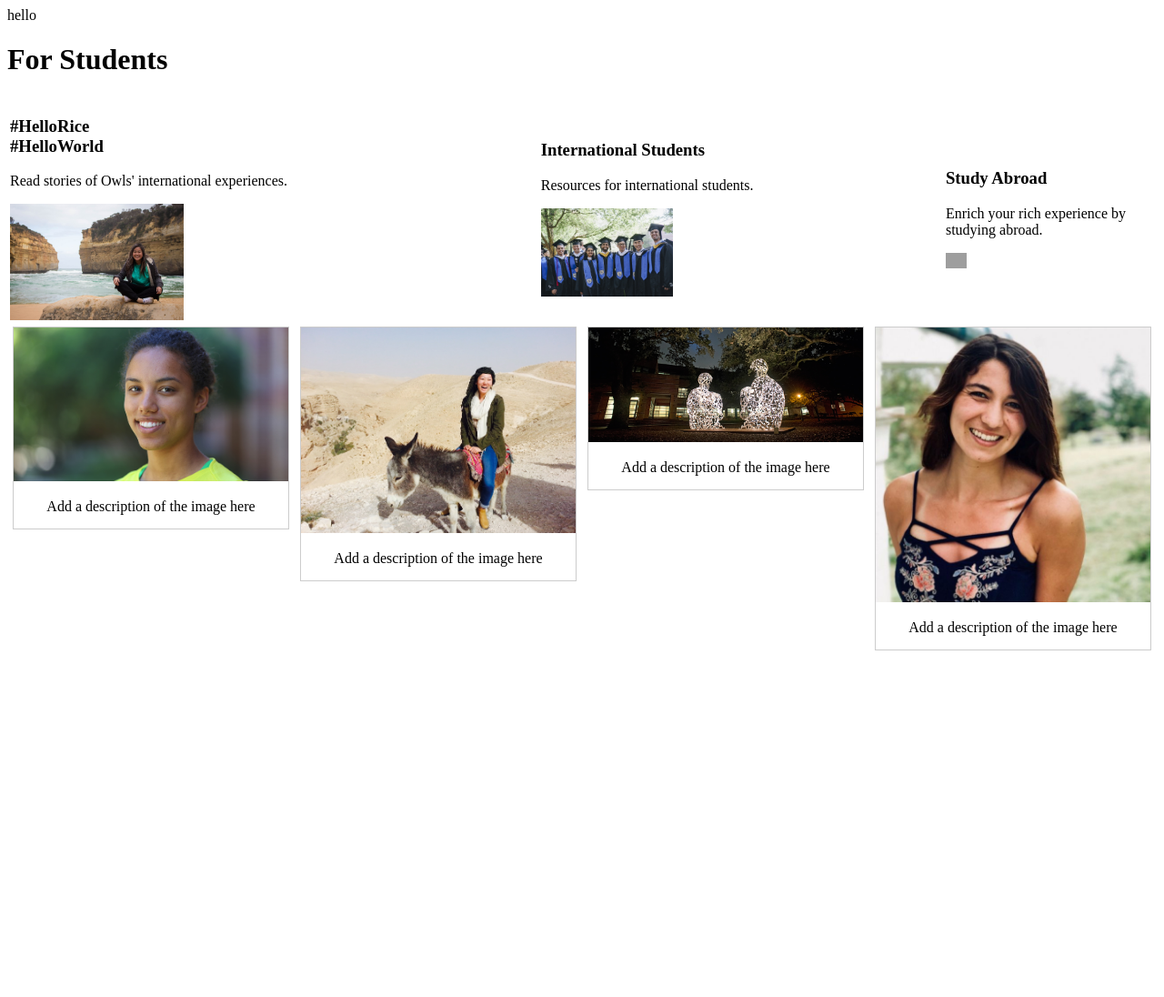
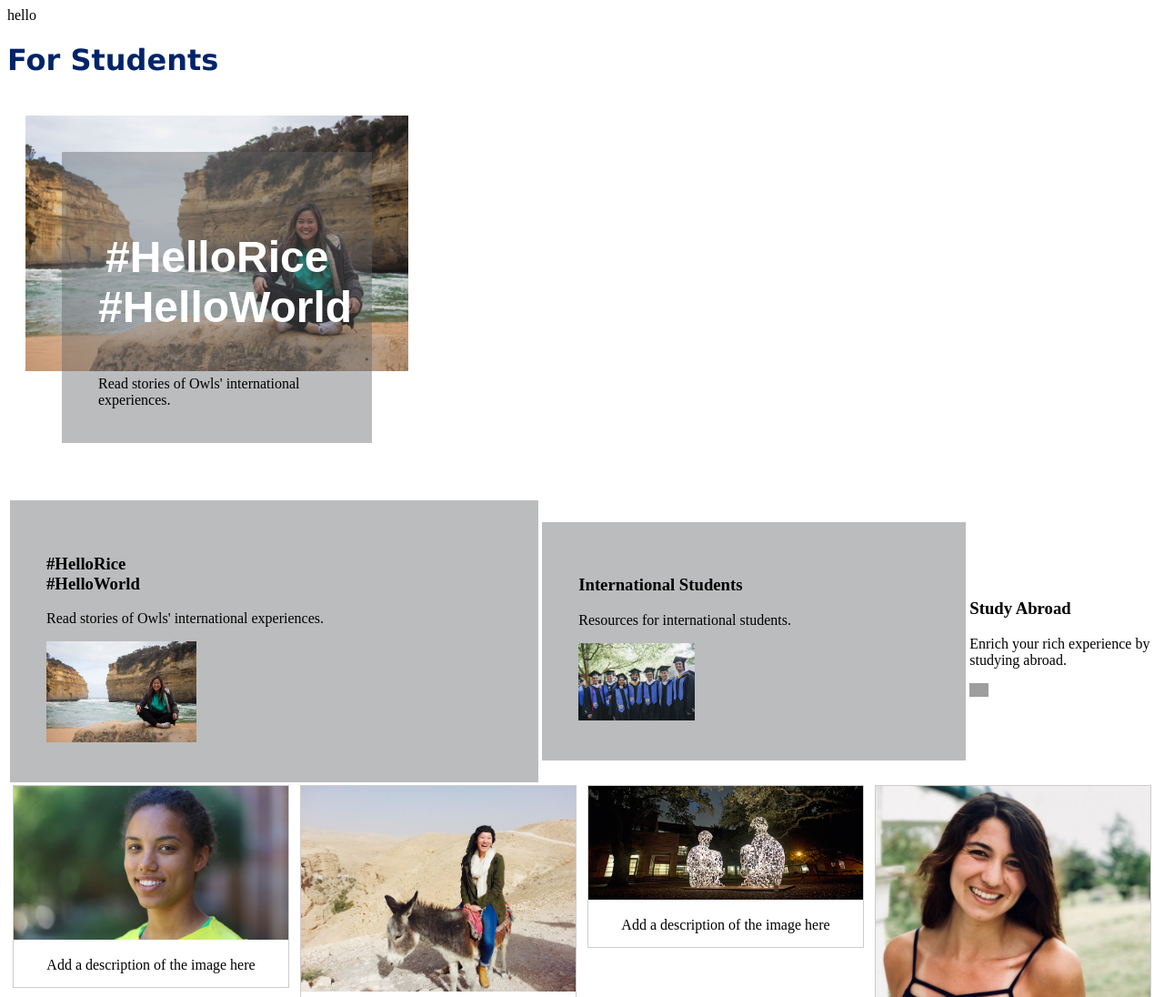
Before and after one commit to GoGeneGo/Global-Student-Site, a plain HTML site: page src/index.html in a window 1280 px wide. Shown: the top 1096 px of the page at 91% size. Before the commit the page ends 800 px from the top, so only its background shows below. Drawn offline with Linux system fonts and the light colour scheme; grey boxes are pictures that could not be loaded.

Commit message:
formatting

```diff
--- a/src/index.css
+++ b/src/index.css
@@ -1,5 +1,6 @@
 #main{
-    font: Verdana;
+    font-family: Verdana;
+    color:#002469;
 
 
 
@@ -12,6 +13,46 @@
 
 
 }
+
+div.mainBottom {
+
+    padding: 40px;
+    background-color:#5e60626b;
+    width:100%;
+    height:100%;
+
+
+}
+
+div.mainBottom img {
+    width: 100%;
+    height: 100%;
+}
+
+.title{
+    color:white;
+    font-size:48px;
+    text-align:center;
+    font-family: Arial, Helvetica, sans-serif;
+
+}
+
+
+.sections{
+    margin:20px;
+    padding: 40px;
+
+    float: left;
+    width:33.333%;
+    height: 400px;
+    background-image:url("resources/Rice Global Mockup Resources/16.09 - Kaysie spotlight photo.jpg");
+    background-size: contain;
+    background-repeat: no-repeat;
+
+}
+
+
+
 
 
 div.gallery {
--- a/src/index.html
+++ b/src/index.html
@@ -14,21 +14,46 @@
     <!--<button type="button" onclick="test">Try it</button>-->
 
 
+    <div class="sections">
+        <div class="mainBottom">
+            <!--
+
+            <img src="resources/Rice Global Mockup Resources/16.09 - Kaysie spotlight photo.jpg" alt="Humans of Rice" >-->
+            <h3 class="title">#HelloRice <br>#HelloWorld </h3>
+            <p>Read stories of Owls' international experiences. </p>
+
+        </div>
+
+    </div>
 
 
+
+<div>
     <table style="width:100%">
 
         <tr>
+
+
             <td >
+
+
+                <div class="mainBottom">
                 <h3>#HelloRice <br>#HelloWorld </h3>
                 <p>Read stories of Owls' international experiences. </p>
-                <img src="resources/Rice Global Mockup Resources/16.09 - Kaysie spotlight photo.jpg" alt="Humans of Rice" style="width:33%">
+                    <img src="resources/Rice Global Mockup Resources/16.09 - Kaysie spotlight photo.jpg" alt="Humans of Rice" style="width:33%">
+
+                </div>
             </td>
+
+
+
             <td >
+                <div class="mainBottom">
+
                 <h3>International Students </h3>
                 <p>Resources for international students. </p>
-                <img src="resources/Rice Global Mockup Resources/3053_dsc058182p.jpg" alt="OISS" style="width:33%">
-
+                <div><img src="resources/Rice Global Mockup Resources/3053_dsc058182p.jpg" alt="OISS" style="width:33%"></div>
+                </div>
             </td>
             <td >
                 <h3>Study Abroad </h3>
@@ -37,7 +62,7 @@
             </td>
         </tr>
 
-    </table>
+    </table></div>
 
 
     <div class="responsive">
```
